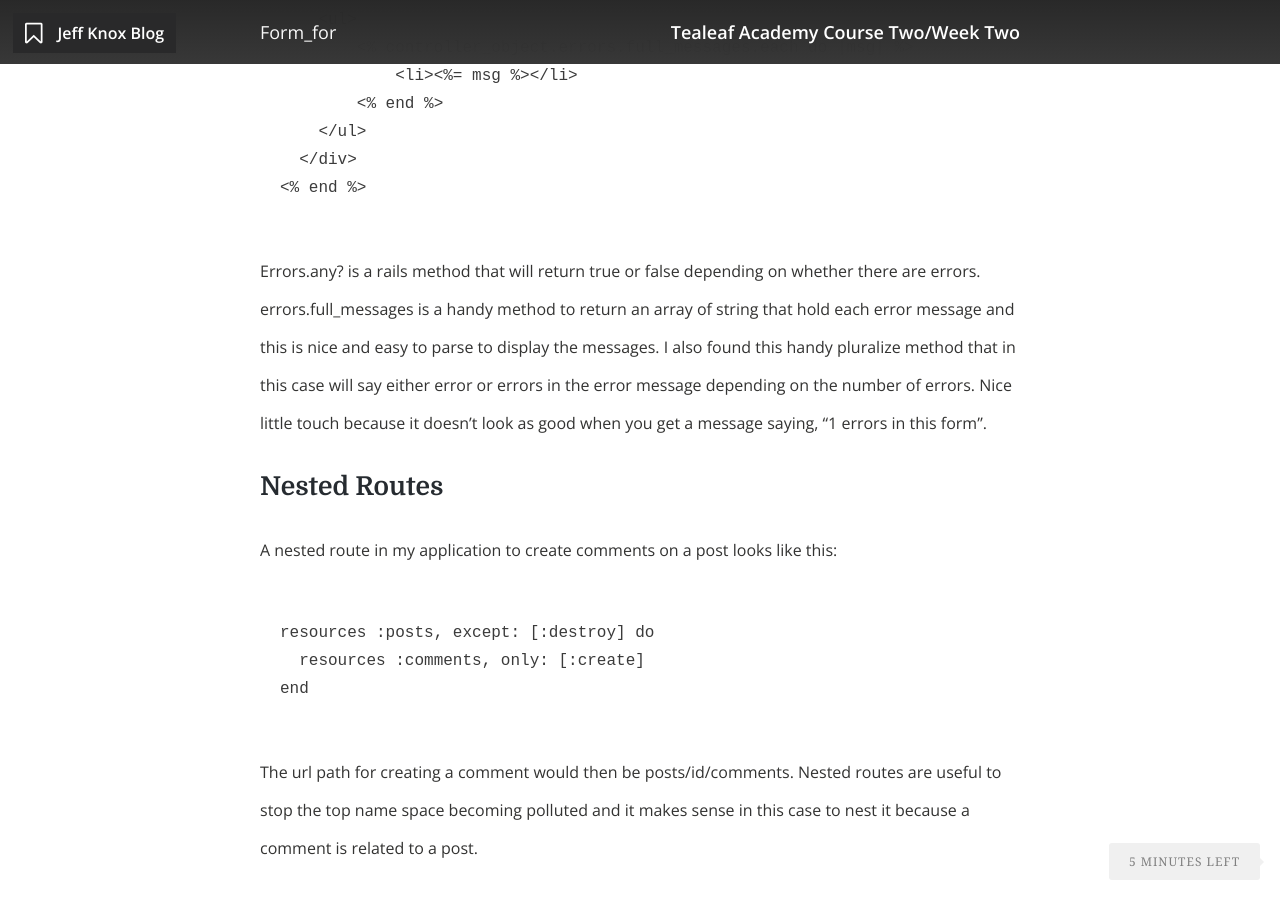
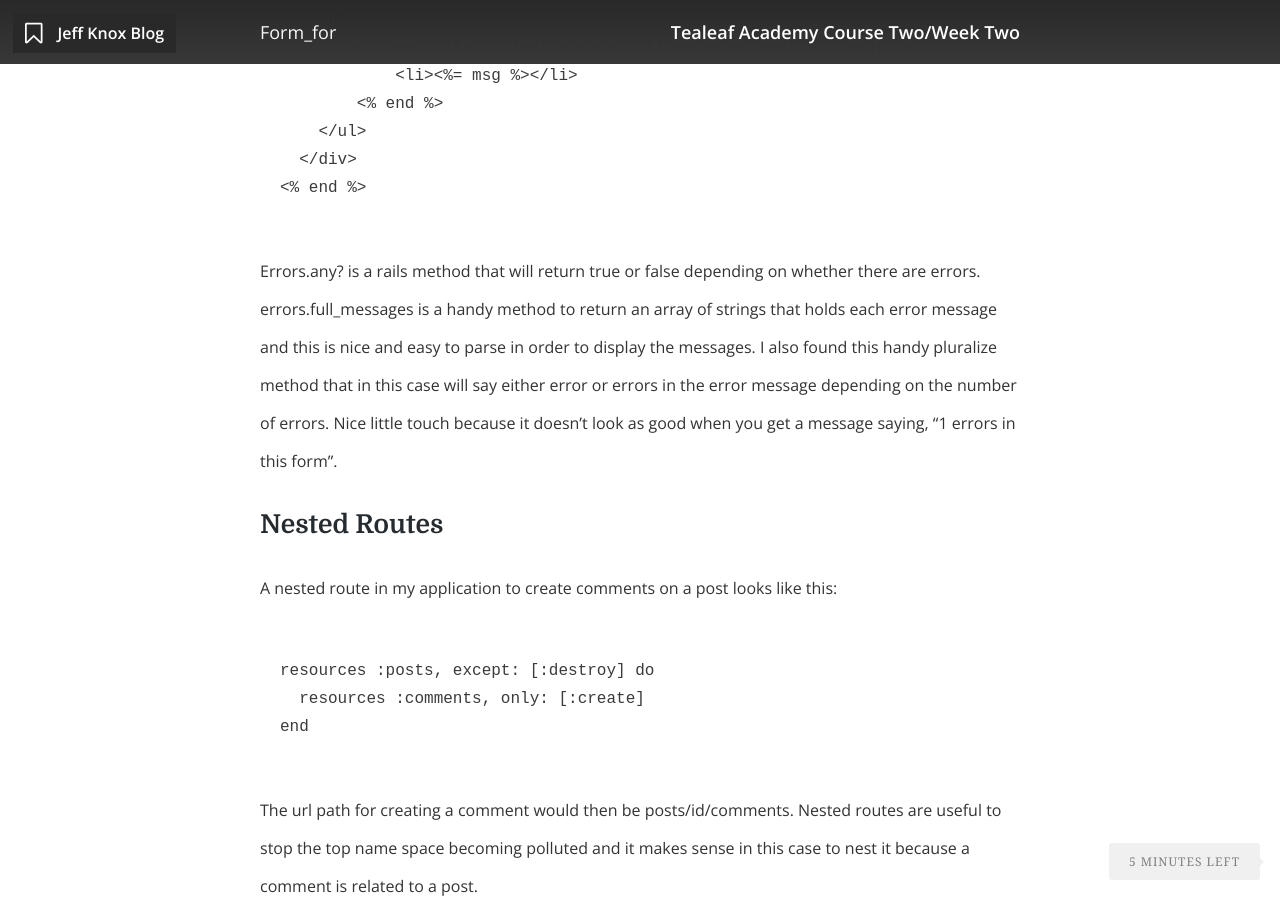
Before and after one commit to knoxjeffrey/knoxjeffrey.github.io, a Jekyll site: the page built from _posts/2015-01-14-course-two-week-two.markdown, in a window 1280 px wide and 900 px high, scrolled down 3190 px. Built offline with Jekyll 4.4.1, drawn with Linux system fonts in a browser that asks for light colours; nearby versions of some CDN libraries.

Commit message:
some corrections to latest post

```diff
--- a/_posts/2015-01-14-course-two-week-two.markdown
+++ b/_posts/2015-01-14-course-two-week-two.markdown
@@ -72,7 +72,7 @@ This is a means to handle form error messages.  Using render holds onto the inst
       </div>
     <% end %>
 
-Errors.any? is a rails method that will return true or false depending on whether there are errors.  errors.full_messages is a handy method to return an array of string that hold each error message and this is nice and easy to parse to display the messages.  I also found this handy pluralize method that in this case will say either error or errors in the error message depending on the number of errors.  Nice little touch because it doesn't look as good when you get a message saying, "1 errors in this form".
+Errors.any? is a rails method that will return true or false depending on whether there are errors.  errors.full_messages is a handy method to return an array of strings that holds each error message and this is nice and easy to parse in order to display the messages.  I also found this handy pluralize method that in this case will say either error or errors in the error message depending on the number of errors.  Nice little touch because it doesn't look as good when you get a message saying, "1 errors in this form".
 
 ##Nested Routes
 
```
